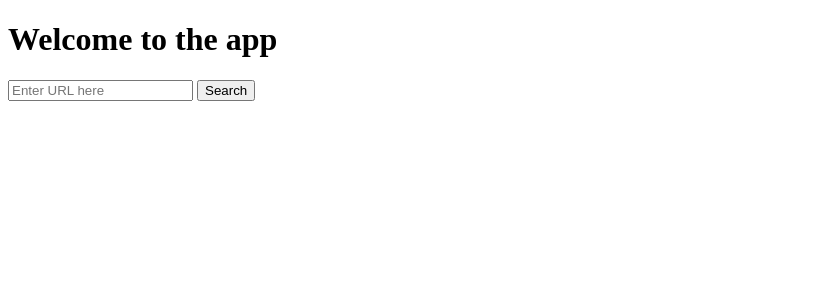
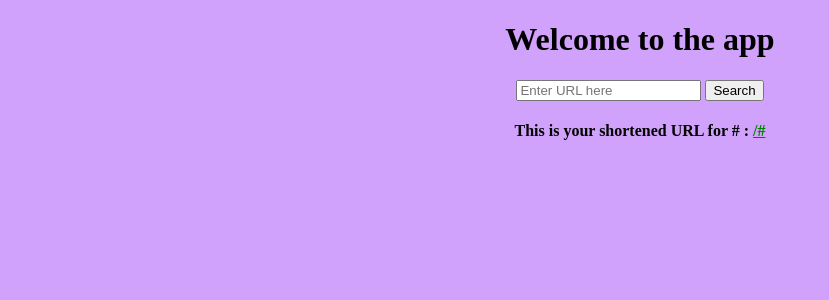
Before and after one commit to beth98an/lap4_code_challenge, a Flask app: template templates/home.html in a window 1280 px wide. Shown: the top 300 px of the page, without its empty margins (0-829 px from the left). Run offline with Flask 2, Linux system fonts and the light colour scheme; the template is opened without the code that fills it: most values are stand-ins (such as "Sample title", 1, 10 or a date in 2020).

Commit message:
fully functional

```diff
--- a/app.py
+++ b/app.py
@@ -1,17 +1,28 @@
-from flask import Flask, render_template, redirect
+from flask import Flask, render_template, redirect, request
 from flask_cors import CORS
 from controllers import urls
-
 
 
 app = Flask(__name__)
 CORS(app)
 
-@app.route('/')
+@app.route('/', methods=['GET', 'POST'])
 def home():
-    return render_template('home.html')
+    if request.method == 'GET':
+        return render_template('home.html', link='', urlsearch='')
+    if request.method == 'POST':
+        data = request.form
+        link = urls.create(data)
+    return render_template('home.html', link=link, urlsearch=data['urlsearch'])
 
 @app.route('/<code>')
 def get_url(code):
     getUrl = urls.get(code)
-    return redirect(f"https://{getUrl}")
+    if getUrl:
+        return redirect(f"https://{getUrl}")
+    else:
+        return redirect('/')
+
+
+if __name__ == '__main__':
+    app.run(debug=True)
--- a/controllers/urls.py
+++ b/controllers/urls.py
@@ -1,4 +1,6 @@
 import sqlite3
+import random
+import string
 
 def getUrls(data):
     return {'id': data[0], 'url': data[1],'short_url': data[2]}
@@ -11,5 +13,31 @@ def get_db_connection():
 def get(code):
     conn = get_db_connection()
     findUrl = conn.execute('SELECT * FROM shorten_url WHERE short_url = ?', (code,)).fetchall()
-    getUrl = list(map(getUrls, findUrl))
-    return getUrl[0]['url']
+    if findUrl:
+        getUrl = list(map(getUrls, findUrl))
+        print(getUrl)
+        conn.close()
+        return getUrl[0]['url']
+    else:
+        return ''
+
+def random_string():
+    characters = string.ascii_lowercase + string.digits
+    str = ''.join(random.choice(characters) for i in range(6))
+    return str
+
+
+def create(data):
+    conn = get_db_connection()
+    check = conn.execute('SELECT * FROM shorten_url WHERE url = ?', (data['urlsearch'],)).fetchall()
+    if check :
+        getUrl = list(map(getUrls, check))
+        return getUrl[0]['short_url']
+    else:
+        getShort = random_string()
+        addUrl = conn.execute('INSERT INTO shorten_url (url, short_url) VALUES (?, ?) RETURNING *', (data['urlsearch'], getShort))
+        shortUrl = list(map(getUrls, addUrl))
+        print(shortUrl)
+        conn.commit()
+        conn.close()
+        return shortUrl[0]['short_url']
--- /dev/null
+++ b/static/style.css
@@ -0,0 +1,15 @@
+body {
+    box-sizing: border-box;
+    display: block;
+    text-align: center;
+    background-color: rgb(208, 162, 251);
+}
+a:link {
+    color: green;
+}
+a:visited {
+    color: crimson;
+}
+a:hover {
+    color: darkmagenta;
+}
--- a/templates/base.html
+++ b/templates/base.html
@@ -4,6 +4,7 @@
     <meta charset="UTF-8">
     <meta http-equiv="X-UA-Compatible" content="IE=edge">
     <meta name="viewport" content="width=device-width, initial-scale=1.0">
+    <link rel="stylesheet" type= "text/css" href= "{{ url_for('static', filename='style.css') }}">
     <title>URL shortener</title>
 </head>
 <body>
--- a/templates/home.html
+++ b/templates/home.html
@@ -1,9 +1,12 @@
 {% extends 'base.html' %}
 {% block content %}
     <h1>Welcome to the app</h1>
-    <form action="" method="post">
+    <form action="/" method="POST">
         <label for="urlsearch"></label>
         <input type="text" name="urlsearch" id="urlsearch" placeholder="Enter URL here">
         <input type="submit" value="Search">
     </form>
+    {% if link %}
+    <h4>This is your shortened URL for {{urlsearch}} : <a href="/{{link}}">/{{link}}</a></h4>
+    {% endif %}
 {% endblock %}
```
Also changed, not shown: database.db, models/urls.py (deleted).
